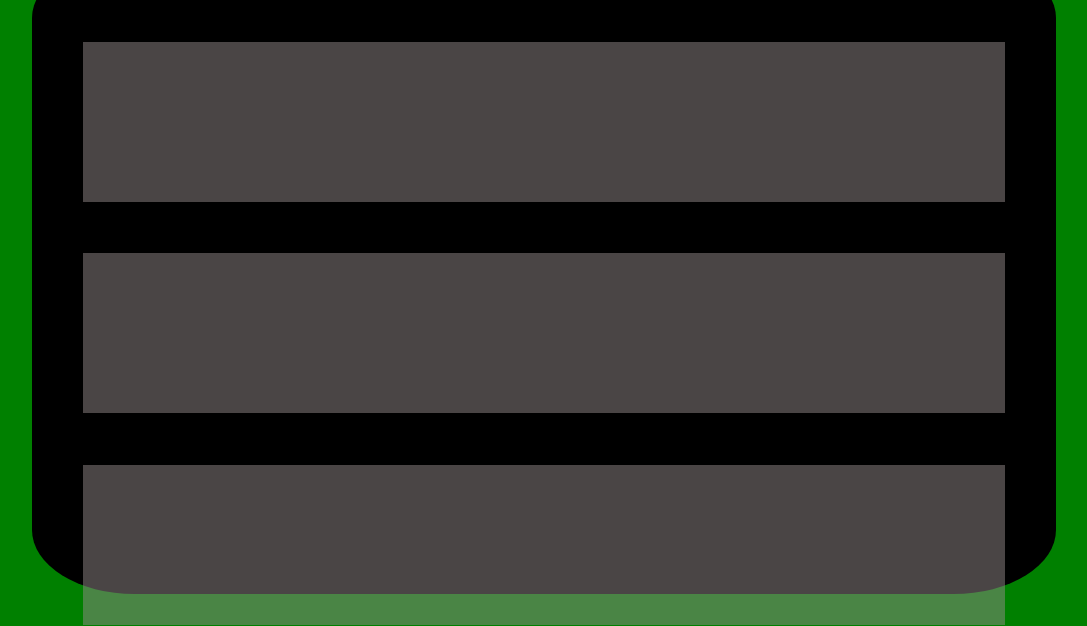
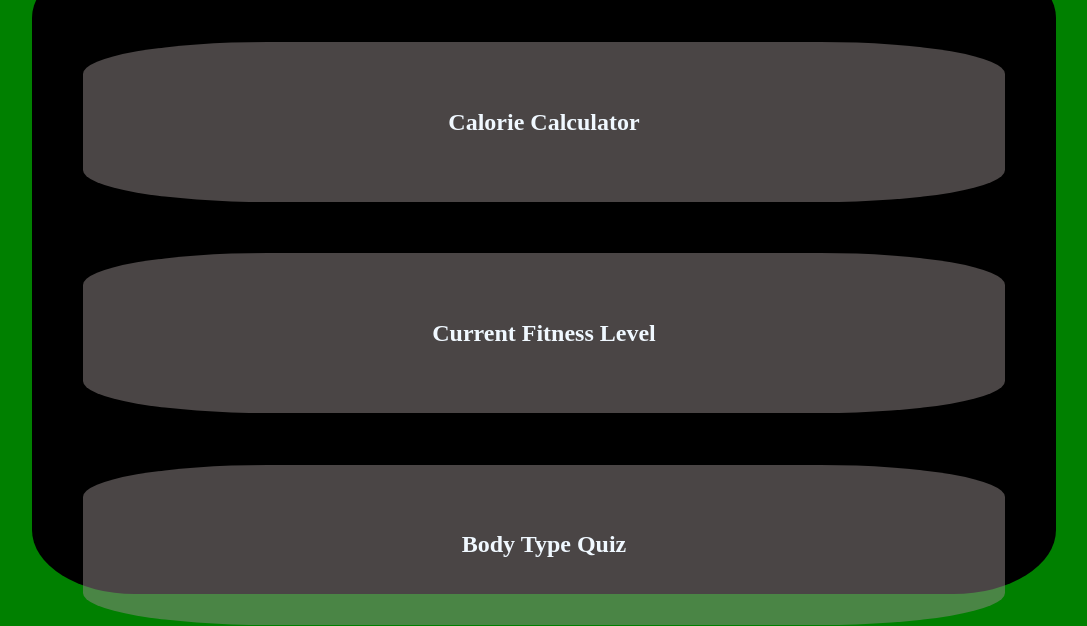
Before and after one commit to ZoltanSzarvas0209/quizpractise, a plain HTML site: page index.html in a window 1280 px wide. Shown: the part 174-800 px from the top of the page, without its empty margins (96-1183 px from the left). Drawn offline with Linux system fonts and the light colour scheme.

Commit message:
adding html structure and basic css

```diff
--- a/assets/css/style.css
+++ b/assets/css/style.css
@@ -17,6 +17,11 @@
     display: flex;
     justify-content: center;
     align-items: center;
+}
+
+.general-text {
+    font-size: 20px;
+    color: #fff;
 }
 
 /*---------------------Fitness Planner Container-----------------------*/
@@ -39,6 +44,7 @@
 
 .calorie-calculator {
     background-color: rgba(147, 138, 138, 0.5);
+    border-radius: 20%;
     width: 90%;
     height: 25%;
     margin: 5%;
@@ -46,6 +52,7 @@
 
 .fitness-level {
     background-color: rgba(147, 138, 138, 0.5);
+    border-radius: 20%;
     width: 90%;
     height: 25%;
     margin: 5%;
@@ -53,6 +60,7 @@
 
 .body-type-quiz {
     background-color: rgba(147, 138, 138, 0.5);
+    border-radius: 20%;
     width: 90%;
     height: 25%;
     margin: 5%;
--- a/index.html
+++ b/index.html
@@ -14,12 +14,15 @@
             <h1 class="header center">Fitness Planner</h1>
 
             <div class="calorie-calculator center">
+                <h2>Calorie Calculator</h2>
 
             </div>
             <div class="fitness-level center">
+                <h2>Current Fitness Level</h2>
 
             </div>
             <div class="body-type-quiz center">
+                <h2>Body Type Quiz</h2>
 
             </div>
 
```
